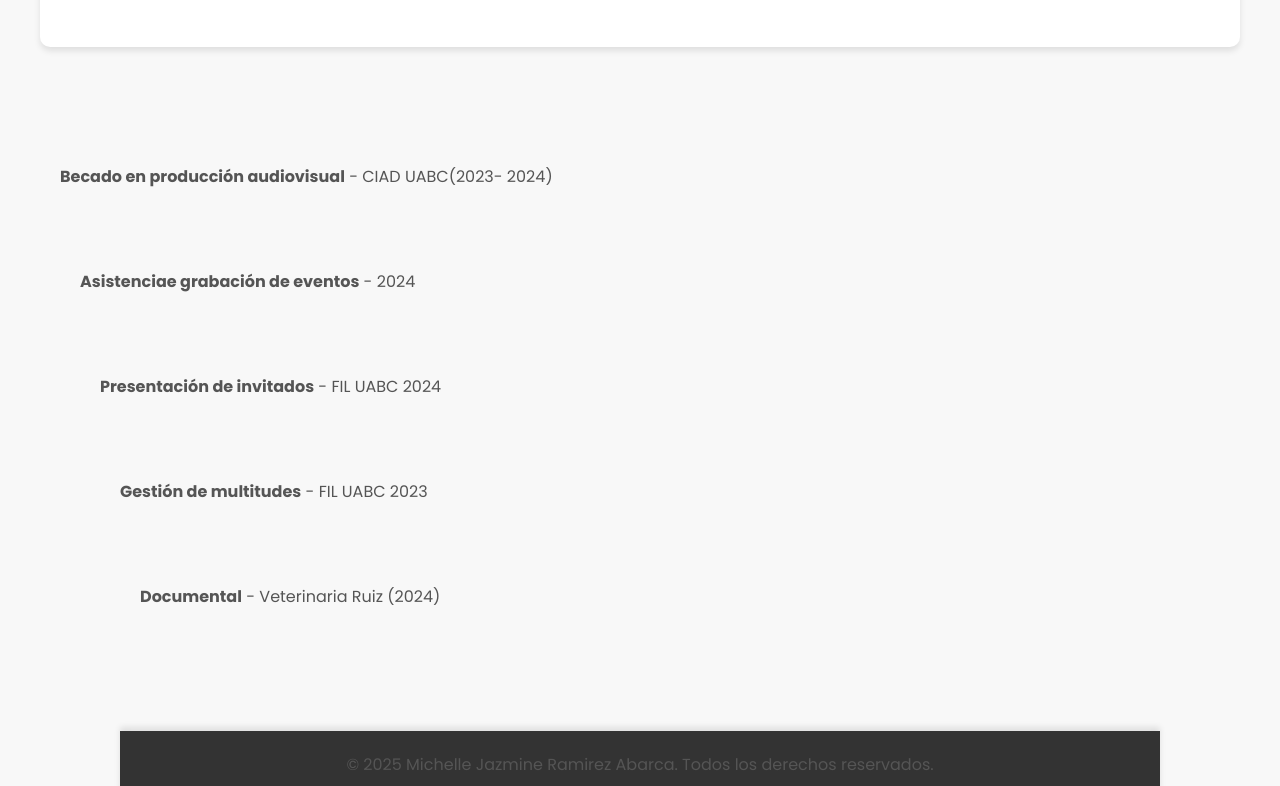
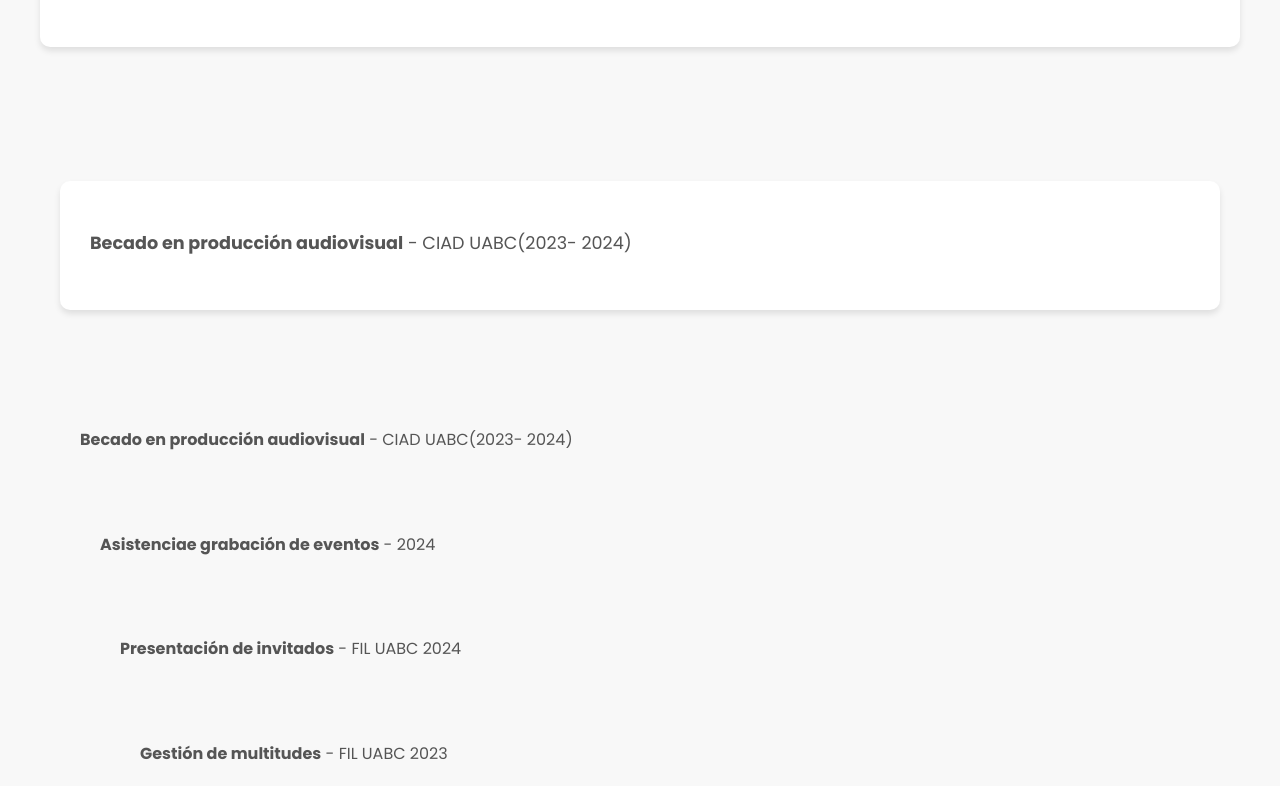
Before and after one commit to Art3nyx/Art3nyx, a plain HTML site: page experience.html in a window 1280 px wide. Shown: the part 494-1280 px from the top of the page. Drawn offline with Linux system fonts and the light colour scheme.

Commit message:
Update experience.html

```diff
--- a/experience.html
+++ b/experience.html
@@ -36,7 +36,16 @@
             </div>
         </section>
 
-               <main>
+
+         <main>
+        <section class="becado">
+            <h2></h2>
+            <div class="bloque">
+                <p><strong>Becado en producción audiovisual</strong> - CIAD UABC(2023- 2024)</p>
+            </div>
+        </section>
+
+        <main>
             <div class="becado">
 
     <p><strong>Becado en producción audiovisual</strong> - CIAD UABC(2023- 2024)</p>
```
